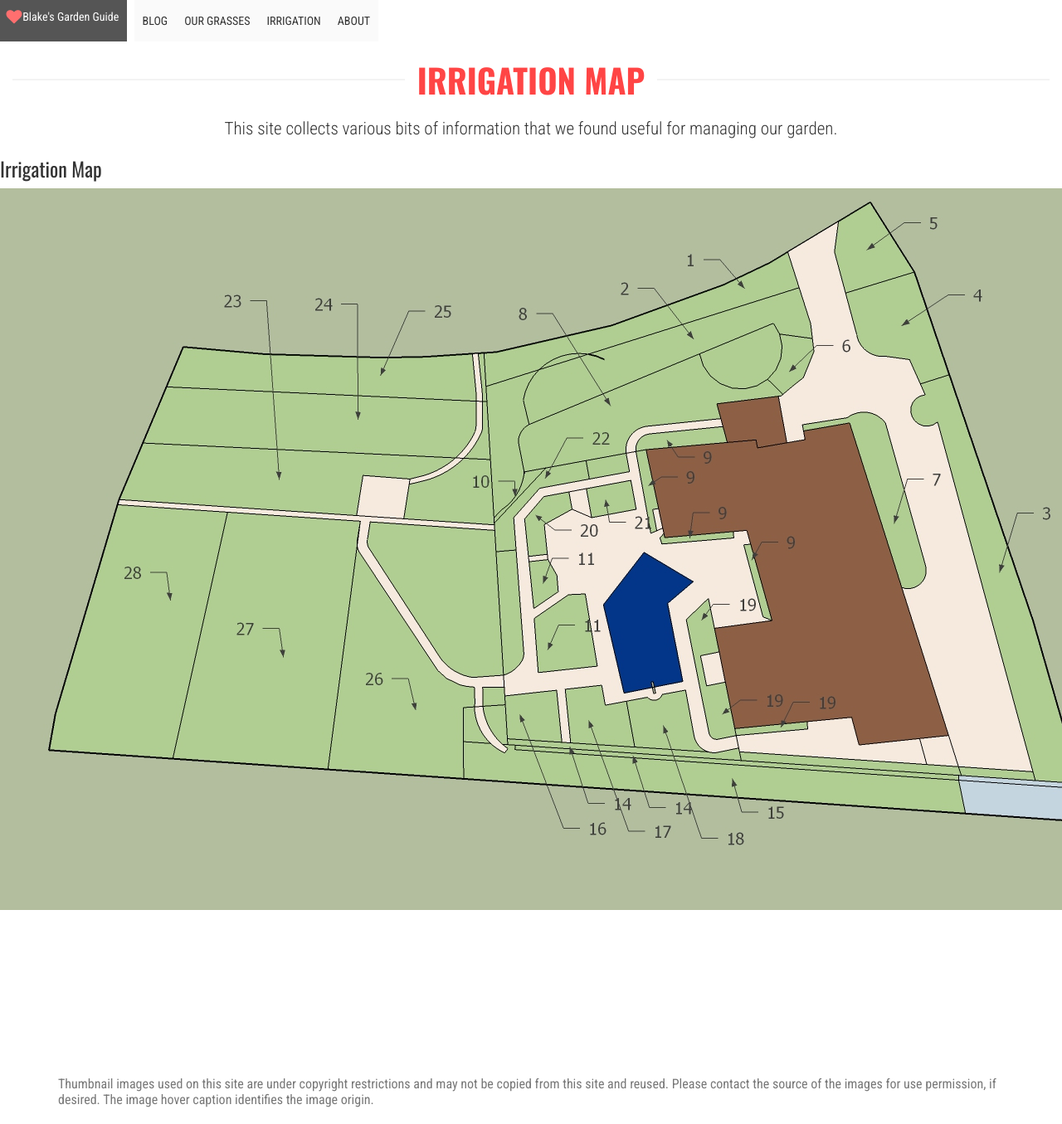
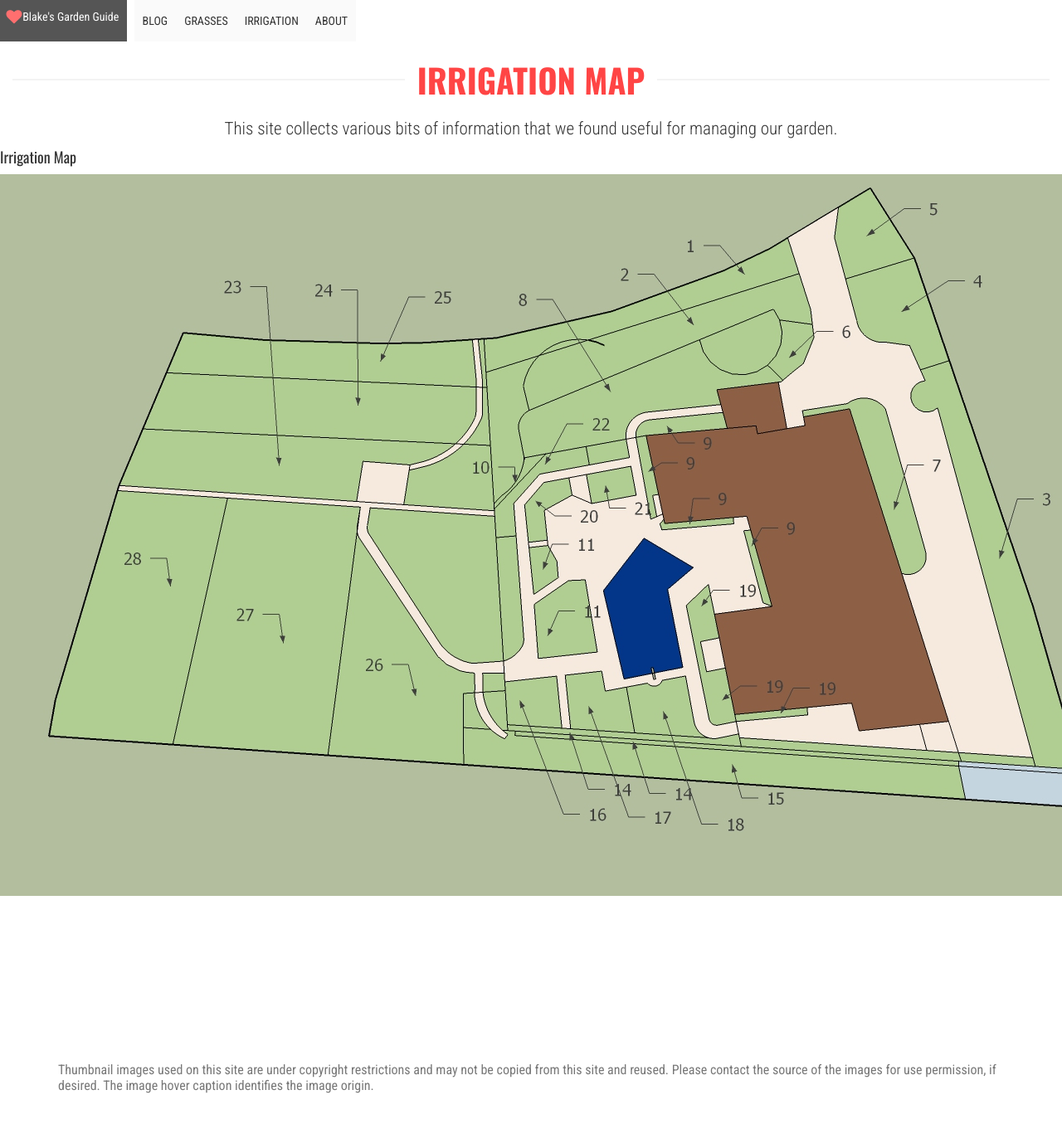
Before and after one commit to BlackLakeSoftware/bg_guide, a Jekyll site: the page built from _pages/irrigation_map.html, in a window 1280 px wide and 1355 px high. Shown: the whole window at 83% size. Built offline with Jekyll 4.4.1, drawn with Linux system fonts in a browser that asks for light colours; nearby versions of some CDN libraries.

Commit message:
Separate grasses dropdown content to allow similar functionality for other topics. Change headings on Irrigation page.

```diff
--- a/_data/nav.yml
+++ b/_data/nav.yml
@@ -2,7 +2,7 @@
     - url: '/'
       text: 'Blog'
     - url: '/grasses'
-      text: 'Our Grasses'
+      text: 'Grasses'
       dropdn: 'grasses'
     - url: '/irrigation'
       text: 'Irrigation'
--- /dev/null
+++ b/_includes/topnav_cntnt_grasses.html
@@ -0,0 +1,9 @@
+<div class="dropdown-content">
+
+  <a href="{{ item.url }}">Resources</a>
+
+  {% for grass in site.grasses %}
+    <a href="{{ grass.permalink }}">{{ grass.title }}</a>
+  {% endfor %}
+
+</div>
--- a/_includes/topnav_items.html
+++ b/_includes/topnav_items.html
@@ -1,16 +1,10 @@
 {% for item in site.data.nav.main %}
 
   {% if item.dropdn %}
+
     <li class="dropdown">
-      <a href="{{ item.url }}" class="dropbtn">{{ item.text }}</a>
-
-      <div class="dropdown-content">
-
-        {% for grass in site.grasses %}
-          <a href="{{ grass.permalink }}">{{ grass.title }}</a>
-        {% endfor %}
-
-      </div>
+      <a href=# class="dropbtn">{{ item.text }}</a>
+      {% include topnav_cntnt_{{ item.dropdn }}.html %}
     </li>
 
   {% else %}
--- a/_pages/irrigation_map.html
+++ b/_pages/irrigation_map.html
@@ -5,6 +5,6 @@
 ---
 
 <div id="main">
-  <h3>Irrigation Map</h3>
+  <h4>Irrigation Map</h4>
   <img id="Irrigation" src="/images/maps/irrigation.jpg" />
 </div>
```
